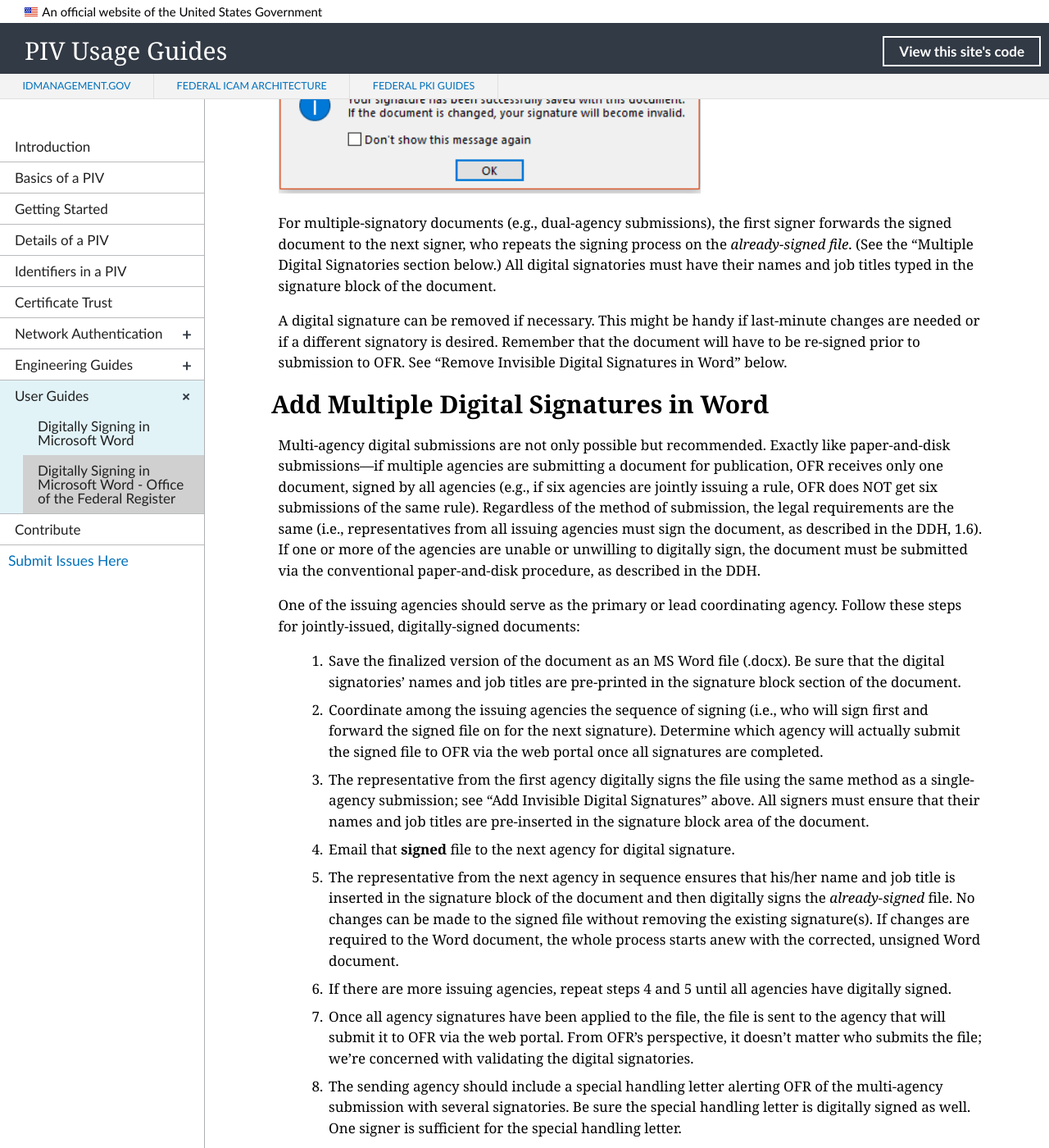
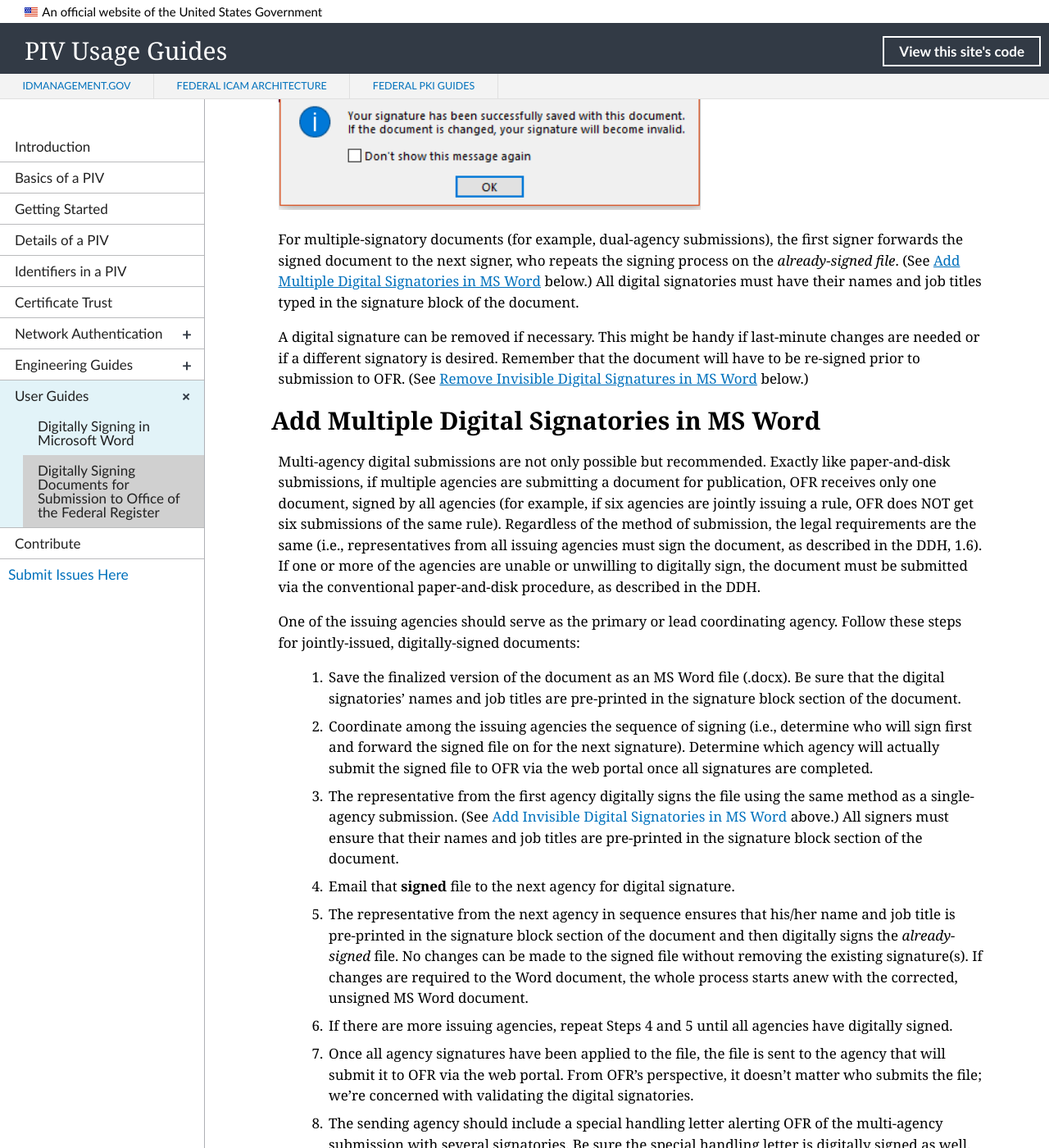
Before and after one commit to GSA/piv-guides, a Jekyll site: the page built from _userguides/02_digital_signing_ofr.md, in a window 1280 px wide and 1400 px high, scrolled down 3732 px. Shown: the whole window at 82% size. Built offline with Jekyll 4.4.1, drawn with Linux system fonts in a browser that asks for light colours; nearby versions of some CDN libraries; library files that are not in the unit come from our copies; some of the changed text lies outside the part shown.

Commit message:
Update 02_digital_signing_ofr.md
Editorial and formatting

```diff
--- a/_userguides/02_digital_signing_ofr.md
+++ b/_userguides/02_digital_signing_ofr.md
@@ -1,26 +1,24 @@
 ---
 layout: default
-navtitle: Digitally Signing in Microsoft Word - Office of the Federal Register
-title: Digitally Sign a Microsoft Word Document - Office of the Federal Register
-pubDate: June 11, 2018
+navtitle: Digitally Signing Documents for Submission to Office of the Federal Register
+title: Digitally Signing Documents for Submission to Office of the Federal Register
+pubDate: June 12, 2018
 collection: userguides
 permalink: userguides/signworddoc-ofr/
 description: This guide will walk you through the procedures for digitally signing a Microsoft Word document for submission to the Office of the Federal Register using your PIV credential or similar digital certificate.
 ---
 
-## Digitally Signing Documents for Submission to Office of the Federal Register
+The digital signatory of a document MUST be the same person whose name is typed in the signature block.  The names must match exactly or meet the accepted standards listed in the Office of the Federal Register's DDH, Ch. 1.  To verify the name as applied to the digital certificate, follow the instructions below in the [View Signature Certificate in MS Word](#view-signature-certificate-in-ms-word) section.
 
-The digital signatory of a document MUST be the same person whose name is typed in the signature block.  The names must match exactly or meet the accepted standards listed in the Office of the Federal Register's DDH, Ch. 1.  To verify the name as applied to the digital certificate, follow the instructions below in the [View Signature Certificate in Word](#view-signature-certificate-in-word) section.
+Using the native Microsoft (MS) Word signing capability applies your Public Key Infrastructure (PKI) certificate to the document, guaranteeing the authenticity of the signer and the document.  Once applied, your document is protected and cannot be edited without removing the digital signature. The MS Word signing process saves the signed document _under the same filename_!
 
-Using the native Microsoft (MS) Word signing capability applies your Public Key Infrastructure (PKI) certificate to the document, guaranteeing the authenticity of the signer and the document.  Once applied, your document is protected and cannot be edited without removing the digital signature. The MS Word signing process also saves the signed document _under the same filename_!
+Do NOT use the _Insert Signature_ function (under the **INSERT** tab in the MS Word ribbon).  Follow the instructions below to sign the document invisibly as this is the format OFR will accept.
 
-Do NOT use the Insert Signature function (under the **INSERT** tab in the Word ribbon).  Follow the instructions below to sign the document invisibly as this is the format OFR will accept.
+## Add Invisible Digital Signatures in MS Word
 
-## Add Invisible Digital Signatures in Word
-
-1. Open your MS Word document in Word. Any changes must be saved prior to signing.
+1. Open your MS Word document. Any changes must be saved prior to signing.
 2. If you have a purchased PKI credential installed on your computer, proceed to Step 3. Otherwise, insert your Federal Government-issued Personal Identity Verification (PIV) card into your card reader.
-3. Click the **File** tab.<br/>
+3. Click the **File** tab.<br><br/>
     ![Add Dig Sign]({{site.baseurl}}/img/ofr_word_add_digital_signature_1.PNG){:style="width:65%;"}&nbsp;
 
 4. Click **Info**.
@@ -32,110 +30,106 @@
 8. Select a **Commitment Type** from the pull-down menu.
 9. In the **Purpose for signing this document**, type the purpose or leave blank.
 10. To ensure the correct certificate is used, click the **Change** button.
-11. In the **Certificate Selection** box, there may be multiple certificates.  Select the first **unexpired** certificate with your name and then _Click here to view the certificate properties_.<br/>
+11. In the Certificate Selection box, there may be multiple certificates.  Select the first _unexpired_ certificate with your name and then _Click here to view the certificate properties_.<br/>
     ![OFR Windows Security Certificate Type]({{site.baseurl}}/img/ofr_windows_sec_piv_or_purch_cert.png){:style="width:70%;"}&nbsp;
 
-12. _The Certificate Details box appears._ Go to the **Details** tab and scroll down to _Key Usage_.  Single-click on it.  The lower text box should now display “Digital Signature, Non-Repudiation” (for PIV card certificate) or “Digital Signature” (for purchased certificate).  If it does, then this is the right certificate. Click **OK** to close the window and proceed with signing.<br/>
-    ![OFR Certificate Details]({{site.baseurl}}/img/ofr_certificate_details.png){:style="width:65%;"}
+12. _The **Certificate Details** box appears._ Go to the _Details_ tab and scroll down to _Key Usage_.  Single-click on it.  The lower text box should now display “Digital Signature, Non-Repudiation” (for PIV card certificate) or “Digital Signature” (for purchased certificate).  If it does, then this is the right certificate. Click **OK** to close the window and proceed with signing.<br><br/>
+    ![OFR Certificate Details]({{site.baseurl}}/img/ofr_certificate_details.png){:style="width:65%;"}&nbsp;
 
-13. If this is the wrong certificate, click **OK**. Then select another certificate and repeat these steps until you find the correct certificate.
+13. If this is the wrong certificate, click **OK**; then, select another certificate and repeat these steps until you find the correct certificate.
 14. Click **Sign**.
-15. Follow prompt to enter **PIN**; then click **OK**.<br/>
+15. Follow the prompt to enter your **PIN**; then, click **OK**.<br><br/>
     ![OFR Enter Your PIN]({{site.baseurl}}/img/ofr_enter_your_pin_3.png){:style="width:60%;"}
 
-If the digital signature certificate and PIN are valid, the document is signed and automatically saved under the same filename.  This is the file you submit to OFR via the web portal.<br/>
+If the digital signature certificate and PIN are valid, the document is signed and automatically saved under the same filename.  This is the file you submit to OFR via the web portal.<br><br/>
     ![OFR Signature Confirmation]({{site.baseurl}}/img/ofr_signature_confirmation.png){:style="width:60%;"}
 
-For multiple-signatory documents (e.g., dual-agency submissions), the first signer forwards the signed document to the next signer, who repeats the signing process on the _already-signed file_. (See the "Multiple Digital Signatories section below.)  All digital signatories must have their names and job titles typed in the signature block of the document.
+For multiple-signatory documents (for example, dual-agency submissions), the first signer forwards the signed document to the next signer, who repeats the signing process on the _already-signed file_. (See [Add Multiple Digital Signatories in MS Word](#add-multiple-digital-signatories-in-ms-word) below.)  All digital signatories must have their names and job titles typed in the signature block of the document.
 
-A digital signature can be removed if necessary.  This might be handy if last-minute changes are needed or if a different signatory is desired. Remember that the document will have to be re-signed prior to submission to OFR.  See "Remove Invisible Digital Signatures in Word" below.
+A digital signature can be removed if necessary.  This might be handy if last-minute changes are needed or if a different signatory is desired. Remember that the document will have to be re-signed prior to submission to OFR.  (See [Remove Invisible Digital Signatures in MS Word](#remove-invisible-digital-signatures-in-ms-word) below.)
 
-## Add Multiple Digital Signatures in Word
+## Add Multiple Digital Signatories in MS Word
 
-Multi-agency digital submissions are not only possible but recommended.  Exactly like paper-and-disk submissions&mdash;if multiple agencies are submitting a document for publication, OFR receives only one document, signed by all agencies (e.g., if six agencies are jointly issuing a rule, OFR does NOT get six submissions of the same rule).  Regardless of the method of submission, the legal requirements are the same (i.e., representatives from all issuing agencies must sign the document, as described in the DDH, 1.6).  If one or more of the agencies are unable or unwilling to digitally sign, the document must be submitted via the conventional paper-and-disk procedure, as described in the DDH.
+Multi-agency digital submissions are not only possible but recommended.  Exactly like paper-and-disk submissions, if multiple agencies are submitting a document for publication, OFR receives only one document, signed by all agencies (for example, if six agencies are jointly issuing a rule, OFR does NOT get six submissions of the same rule).  Regardless of the method of submission, the legal requirements are the same (i.e., representatives from all issuing agencies must sign the document, as described in the DDH, 1.6).  If one or more of the agencies are unable or unwilling to digitally sign, the document must be submitted via the conventional paper-and-disk procedure, as described in the DDH.
 
 One of the issuing agencies should serve as the primary or lead coordinating agency. Follow these steps for jointly-issued, digitally-signed documents:
 
 1. Save the finalized version of the document as an MS Word file (.docx).  Be sure that the digital signatories’ names and job titles are pre-printed in the signature block section of the document.
-2. Coordinate among the issuing agencies the sequence of signing (i.e., who will sign first and forward the signed file on for the next signature).  Determine which agency will actually submit the signed file to OFR via the web portal once all signatures are completed.
-3. The representative from the first agency digitally signs the file using the same method as a single-agency submission; see "Add Invisible Digital Signatures" above.  All signers must ensure that their names and job titles are pre-inserted in the signature block area of the document.
+2. Coordinate among the issuing agencies the sequence of signing (i.e., determine who will sign first and forward the signed file on for the next signature).  Determine which agency will actually submit the signed file to OFR via the web portal once all signatures are completed.
+3. The representative from the first agency digitally signs the file using the same method as a single-agency submission. (See [Add Invisible Digital Signatories in MS Word](#add-invisible-digital-signatories-in-ms-word) above.)  All signers must ensure that their names and job titles are pre-printed in the signature block section of the document.
 4. Email that **signed** file to the next agency for digital signature.
-5. The representative from the next agency in sequence ensures that his/her name and job title is inserted in the signature block of the document and then digitally signs the _already-signed_ file.  No changes can be made to the signed file without removing the existing signature(s). If changes are required to the Word document, the whole process starts anew with the corrected, unsigned Word document.
-6. If there are more issuing agencies, repeat steps 4 and 5 until all agencies have digitally signed.
+5. The representative from the next agency in sequence ensures that his/her name and job title is pre-printed in the signature block section of the document and then digitally signs the _already-signed_ file.  No changes can be made to the signed file without removing the existing signature(s). If changes are required to the Word document, the whole process starts anew with the corrected, unsigned MS Word document.
+6. If there are more issuing agencies, repeat Steps 4 and 5 until all agencies have digitally signed.
 7. Once all agency signatures have been applied to the file, the file is sent to the agency that will submit it to OFR via the web portal.  From OFR’s perspective, it doesn’t matter who submits the file; we’re concerned with validating the digital signatories.
 8. The sending agency should include a special handling letter alerting OFR of the multi-agency submission with several signatories.  Be sure the special handling letter is digitally signed as well.  One signer is sufficient for the special handling letter.
-9. The sending agency logs into the web portal, uploads the signed Word file and special handling letter and submits.
-10. The signatures are validated in the web portal.  We will also check each digital signatory against their printed signature block in the document.  The names must match exactly or meet the accepted standards listed in the DDH. (See Step 1.)
+9. The sending agency logs into the web portal, uploads the signed Word file and special handling letter, and submits them.
+10. The signatures are validated in the web portal.  We will also check all of the digital signatories against their pre-printed signatures in the signature block section of the document.  The names must match exactly or meet the accepted standards listed in the DDH. (See Step 1.)
 
-## Remove Invisible Digital Signatures in Word
+## Remove Invisible Digital Signatures in MS Word
 
-1. Open the MS Word document that contains the invisible signature you want to remove.<br/>
-    ![Doc Invisible Signatures]({{site.baseurl}}/img/ofr_remove_invisible_sign_4.png){:style="width:100%;"}
+1. Open the MS Word document that contains the invisible signature you want to remove.<br><br/>
+    ![Doc Invisible Signatures]({{site.baseurl}}/img/ofr_remove_invisible_sign_4.png){:style="width:100%;"}&nbsp;
 
-2. In the header, you may see the option to **View Signatures**.  Click that button and proceed to Step 5. Otherwise:
+2. In the header, you may see the option to **View Signatures**.  Click that button and proceed to Step 5. If you don't see this option:
 3. Click the **File** tab.
 4. Click **Info**.
-5. Click **View Signatures**. _The **Signatures** pane appears._<br/>
+5. Click **View Signatures**. _The **Signatures** pane appears._<br><br/>
     ![Signatures Pane]({{site.baseurl}}/img/ofr_signatures_pane_5.png){:style="width:100%;"}&nbsp;
 
 6. Next to the signature name, click the arrow.
 7. Click **Remove Signature**.
 8. Click **Yes**.
 
-## View Signature Certificate in Word
+## View Signature Certificate in MS Word
 
-You can check the details of the digital certificate(s) used to sign an MS Word document (e.g., the name assigned to the certificate or expiration date).
+You can check the details of the digital certificate(s) used to sign an MS Word document (for example, the name assigned to the certificate or expiration date).
 
-Open the signed MS Word document containing the certificate(s) you want to check, or have the signer sign a document via the instructions provided in the [Add Invisible Digital Signatures](#add-invisible-digital-signatures) section above.
+Open the signed MS Word document containing the certificate(s) you want to check, or have the signer sign a document via the instructions provided in the [Add Invisible Digital Signatures in MS Word](#add-invisible-digital-signatures-in-ms-word) section above.
 
-1. In the header, you may see the option to **View Signatures**.  Click that button and proceed to step 5. If you don't see this option:
+1. In the header, you may see the option to **View Signatures**.  Click that button and proceed to Step 5. If you don't see this option:
 2. Click the **File** tab.
 3. Click **Info**.
 4. Click **View Signatures**.
 5. In the **Signatures** pane, hover over the name of the signer you want to check; then, click the small down arrow.
-6. Click on **Signature Details**.
-> _The signer’s name as applied to the certificate is listed, along with the Certification Authority (CA)._
+6. Click on **Signature Details**. _The signer’s name as applied to the certificate is listed, along with the Certification Authority (CA)._
 7. Click the **View** button.
-> _A pop-up window appears._
-8. Be sure that the **General** tab is selected. _The valid dates of the certificate are listed. More technical details, such as the certification path and key usage values, are shown under other tabs._
+8. _A pop-up window appears._ Be sure that the **General** tab is selected. _The valid dates of the certificate are listed. More technical details, such as the certification path and key usage values, are shown under other tabs._
 
 ## FAQs
 
-### We’ve been using the free GSA Digital Signing Tool to sign documents.  Do we need to change?**
+### We’ve been using the free GSA Digital Signing Tool to sign documents.  Do we need to change?
 Not right away, but you need to follow the provided instructions to adopt the MS Word signing procedures sooner rather than later.  The GSA Digital Signing Tool is no longer supported and may malfunction.
 
 ### Will the portal accept both “.p7m” and “.docx” files?
 Yes, for the time being.  Many agencies still use the signing process that creates a “.p7m” file for submission via the portal.  Since we will accept signed MS Word files with the “.docx” extension, the portal has been configured to accept both on an interim basis.
 
-#### So “.p7m” files will eventually stop being accepted?
+### So “.p7m” files will eventually stop being accepted?
 Exactly.  OFR encourages agencies to make the procedural migration to MS Word signing as soon as possible.
 
-#### When will you stop accepting “.p7m” files?<br>
+### When will you stop accepting “.p7m” files?
 The end of FY2018, September 30.  We’ll give plenty of advance notice, including a blurb on the portal website.
 
-#### But “.p7m” files are how we do it now.  It’s worked for years; why change?
-The signing process that creates the “.p7m” file was adopted more than a decade ago as OFR’s technical and legal standard for ensuring the validity of submissions.  Now, the software used to create the “.p7m” file is no longer updated or supported; subsequently, it is failing.  One of the options under consideration was procuring ongoing technical support for the software, an option that would easily run into hundreds of thousands of taxpayer dollars over the next few years.  However, technological and security improvements in MS Word allow OFR to adopt the native MS Word signing function as the secure standard for digitally signed documents.
+### But “.p7m” files are how we do it now.  It’s worked for years; why change?
+The signing process that creates the “.p7m” file was adopted more than a decade ago as OFR’s technical and legal standard for ensuring the validity of submissions.  Now, the software used to create the “.p7m” file is no longer updated or supported; consequently, it is failing.  One of the options under consideration was procuring ongoing technical support for the software, an option that would easily run into hundreds of thousands of taxpayer dollars over the next few years.  However, technological and security improvements in MS Word allow OFR to adopt the native MS Word signing function as the secure standard for digitally signed documents.
 
-#### I don’t get it.  What’s a “p7m” file?
+### I don’t get it.  What’s a “.p7m” file?
 If you don’t know, don’t worry about it.  Just follow the provided instructions to sign using MS Word.
 
-#### What special software do we need to buy and install to make this work?
+### What special software do we need to buy and install to make this work?
 None.  As a federal agency, you should already have MS Office 2010 or later installed.  Simply follow the provided instructions to digitally sign your documents.
 
-#### All we need is MS Word 2010 or later?
+### All we need is MS Word 2010 or later?
 Yes, that and your signing credential, either the one on your PIV card or the one you purchased and is currently installed on your computer.
 
-#### We purchased our signing certificates from GPO or another vendor.  We use them to sign, which creates the .p7m file.  What do we do now?
+### We purchased our signing certificates from GPO or another vendor.  We use them to sign, which creates the .p7m file.  What do we do now?
 If you are using purchased certificates, such as from an Entrust vendor, you can continue to use them.  Instead of being on a PIV card, your certificate is installed on your computer.  Follow the [Add Invisible Digital Signatures in Word](#add-invisible-digital-signatures-in-word) instructions above to sign your MS Word file.
 
-#### How do I identify the Purchased Certificates and PIV Card Certificates when signing a document?
-When checking for the correct certificate, as detailed in Step 7 of the [Add Invisible Digital Signatures in Word](#add-invisible-digital-signatures-in-word) instructions above.
+### How do I identify the PIV Card Certificates and Purchased Certificates when signing a document?
+You can identify the correct certificate, as detailed in Step 7 of the [Add Invisible Digital Signatures in MS Word](#add-invisible-digital-signatures-in-ms-word) instructions above. Note the different icons for the PIV and purchased certificates:<br><br/>
+    ![Certificate Type Icons]({{site.baseurl}}/img/ofr_certificate_types.png){:style="width:55%;"}&nbsp;
 
-Note the different icons for the PIV and purchased certificates:<br/>
-    ![Certificate Type Icons]({{site.baseurl}}/img/ofr_certificate_types.png){:style="width:80%;"}&nbsp;
+### Some of our signers use MS Word for Apple on iPad.  Will this work for PKI submission?
+Microsoft has not put that function (PKI-based digital signatures) into the MS Word for Mac (Office for Mac) software.  We recognize that some agencies have signers that use the Mac platform, and we expect to run testing when this function becomes available.
 
-#### Some of our signers use MS Word for Apple on iPad.  Will this work for PKI submission?
-Microsoft has not put that function (PKI-based digital signature) into the Word for Mac (Office for Mac) software.  We recognize that some agencies have signers that use the Mac platform and we expect to run testing when this function becomes available.
-
-#### I already have a web portal submission account.  Do I need to update it or reapply?
+### I already have a web portal submission account.  Do I need to update it or reapply?
 No.
```
